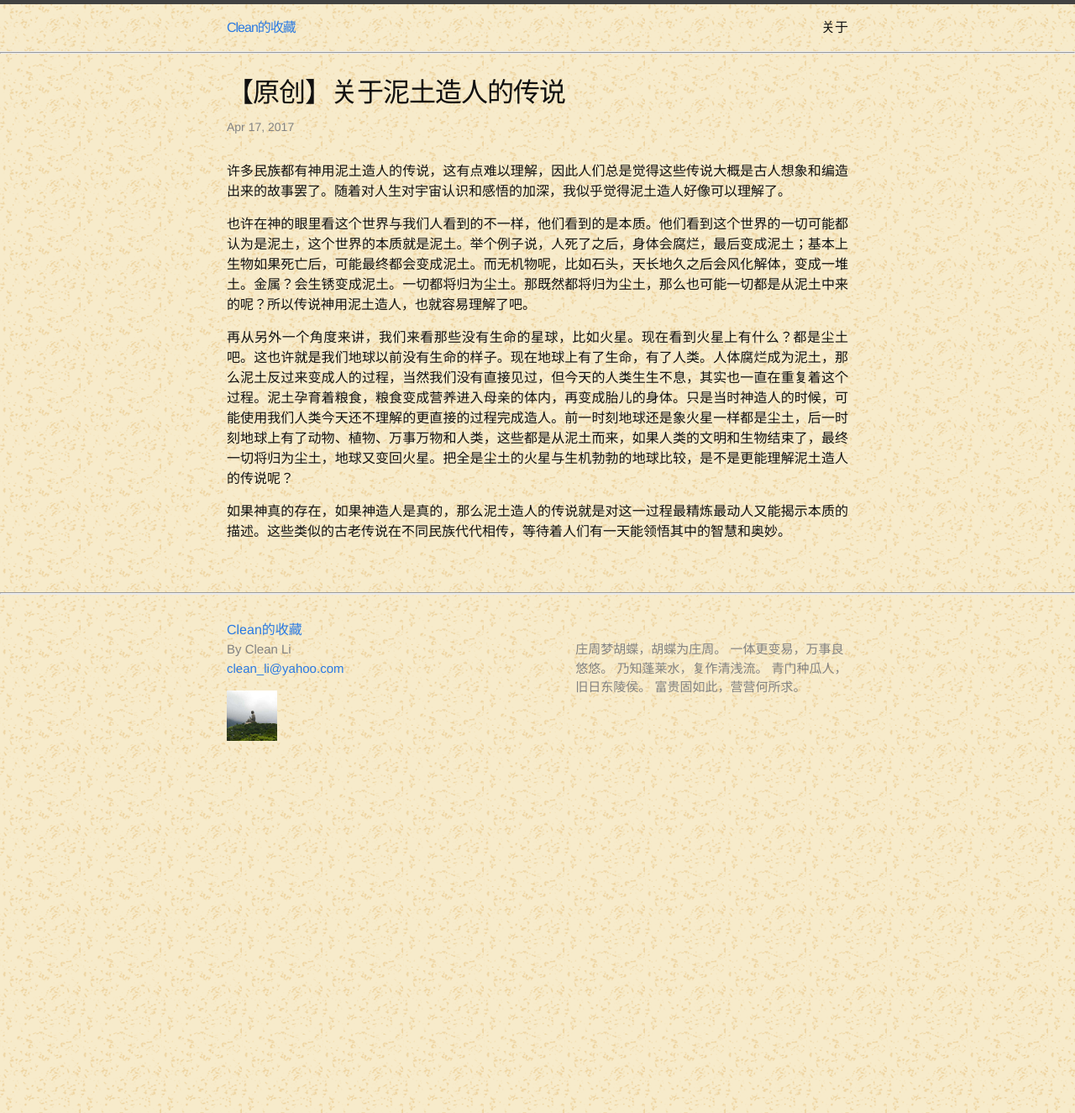
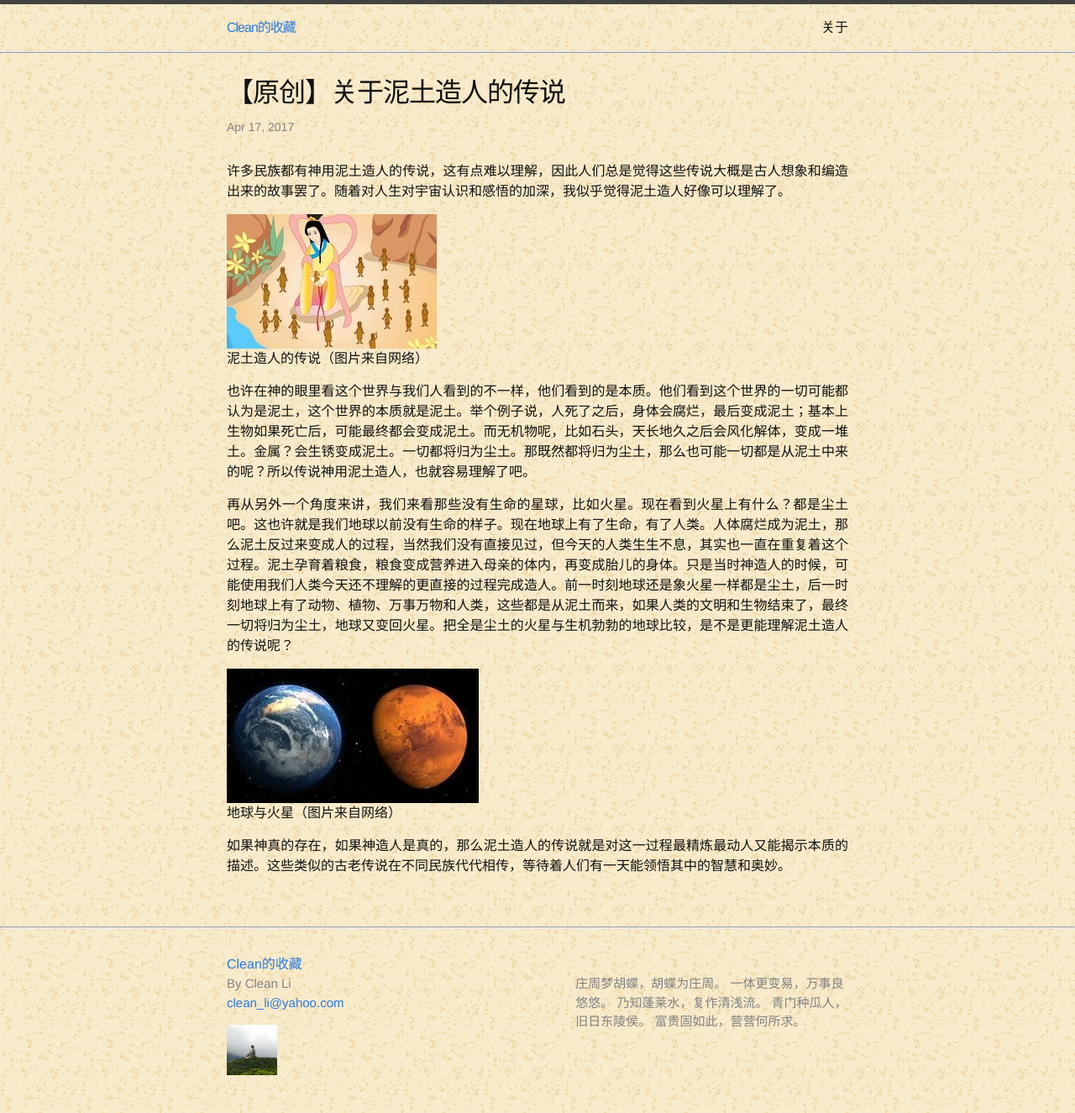
Before and after one commit to longhistory/blog, a Jekyll site: the page built from _posts/original/2017-04-18-human_by_earth.md, in a window 1280 px wide. Shown: the whole page at 84% size. Built offline with Jekyll 4.4.1, drawn with Linux system fonts in a browser that asks for light colours.

Commit message:
add img for earth human

```diff
--- a/_posts/original/2017-04-18-human_by_earth.md
+++ b/_posts/original/2017-04-18-human_by_earth.md
@@ -6,8 +6,14 @@ categories: thinking
 ---
 许多民族都有神用泥土造人的传说，这有点难以理解，因此人们总是觉得这些传说大概是古人想象和编造出来的故事罢了。随着对人生对宇宙认识和感悟的加深，我似乎觉得泥土造人好像可以理解了。
 
+![pic]({{ site.baseurl }}/images/earth_human.jpg)<br>
+泥土造人的传说（图片来自网络）
+
 也许在神的眼里看这个世界与我们人看到的不一样，他们看到的是本质。他们看到这个世界的一切可能都认为是泥土，这个世界的本质就是泥土。举个例子说，人死了之后，身体会腐烂，最后变成泥土；基本上生物如果死亡后，可能最终都会变成泥土。而无机物呢，比如石头，天长地久之后会风化解体，变成一堆土。金属？会生锈变成泥土。一切都将归为尘土。那既然都将归为尘土，那么也可能一切都是从泥土中来的呢？所以传说神用泥土造人，也就容易理解了吧。
 
 再从另外一个角度来讲，我们来看那些没有生命的星球，比如火星。现在看到火星上有什么？都是尘土吧。这也许就是我们地球以前没有生命的样子。现在地球上有了生命，有了人类。人体腐烂成为泥土，那么泥土反过来变成人的过程，当然我们没有直接见过，但今天的人类生生不息，其实也一直在重复着这个过程。泥土孕育着粮食，粮食变成营养进入母亲的体内，再变成胎儿的身体。只是当时神造人的时候，可能使用我们人类今天还不理解的更直接的过程完成造人。前一时刻地球还是象火星一样都是尘土，后一时刻地球上有了动物、植物、万事万物和人类，这些都是从泥土而来，如果人类的文明和生物结束了，最终一切将归为尘土，地球又变回火星。把全是尘土的火星与生机勃勃的地球比较，是不是更能理解泥土造人的传说呢？
 
+![pic]({{ site.baseurl }}/images/earth_mars.jpg)<br>
+地球与火星（图片来自网络）
+
 如果神真的存在，如果神造人是真的，那么泥土造人的传说就是对这一过程最精炼最动人又能揭示本质的描述。这些类似的古老传说在不同民族代代相传，等待着人们有一天能领悟其中的智慧和奥妙。
```
Also changed, not shown: images/earth_human.jpg (added), images/earth_mars.jpg (added).
